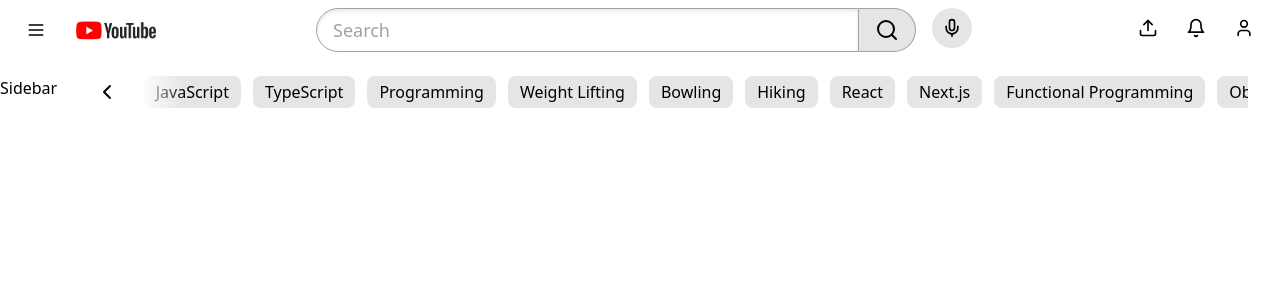
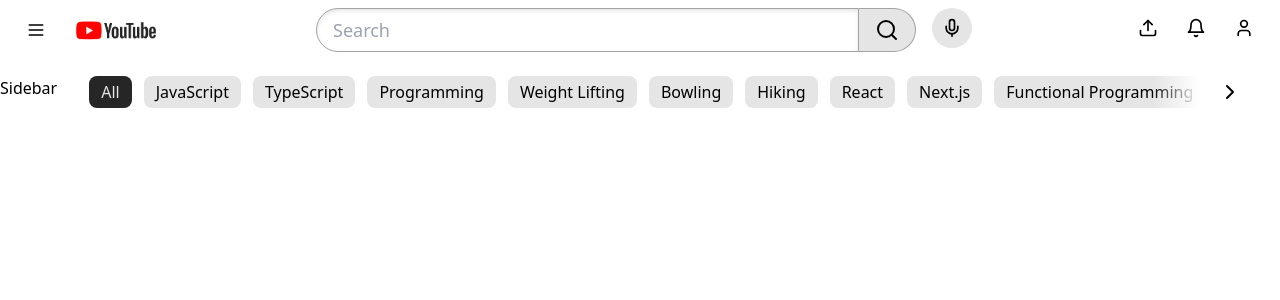
Before and after one commit to Lakshay11254/TS-Twind, a React (Vite) app in the folder yt homepage/: page / in a window 1280 px wide. Shown: the top 300 px of the page. Built offline with nearby package versions, Linux system fonts and the light colour scheme.

Commit message:
catrgoryPills updated

```diff
--- a/yt homepage/src/components/CategoryPills.tsx
+++ b/yt homepage/src/components/CategoryPills.tsx
@@ -1,21 +1,52 @@
-import { ChevronLeft } from "lucide-react";
-import { Button } from "./Button";
+import { ChevronLeft, ChevronRight } from "lucide-react"
+import { Button } from "./Button"
+import { useEffect, useRef, useState } from "react"
 
 type CategoryPillProps = {
-  categories: string[];
-  selectedCategory: string;
-  onSelect: (category: string) => void;
-};
+  categories: string[]
+  selectedCategory: string
+  onSelect: (category: string) => void
+}
+
+const TRANSLATE_AMOUNT = 200
 
 export function CategoryPills({
   categories,
   selectedCategory,
   onSelect,
 }: CategoryPillProps) {
+  const [translate, setTranslate] = useState(0)
+  const [isLeftVisible, setIsLeftVisible] = useState(false)
+  const [isRightVisible, setIsRightVisible] = useState(false)
+  const containerRef = useRef<HTMLDivElement>(null)
+
+  useEffect(() => {
+    if (containerRef.current == null) return
+
+    const observer = new ResizeObserver(entries => {
+      const container = entries[0]?.target
+      if (container == null) return
+
+      setIsLeftVisible(translate > 0)
+      setIsRightVisible(
+        translate + container.clientWidth < container.scrollWidth
+      )
+    })
+
+    observer.observe(containerRef.current)
+
+    return () => {
+      observer.disconnect()
+    }
+  }, [categories, translate])
+
   return (
-    <div className="overflow-x-hidden relative">
-      <div className="flex whitespace-nowrap gap-3 transition-transform w-[max-content]">
-        {categories.map((category) => (
+    <div ref={containerRef} className="overflow-x-hidden relative">
+      <div
+        className="flex whitespace-nowrap gap-3 transition-transform w-[max-content]"
+        style={{ transform: `translateX(-${translate}px)` }}
+      >
+        {categories.map(category => (
           <Button
             key={category}
             onClick={() => onSelect(category)}
@@ -26,15 +57,49 @@ export function CategoryPills({
           </Button>
         ))}
       </div>
+      {isLeftVisible && (
         <div className="absolute left-0 top-1/2 -translate-y-1/2 bg-gradient-to-r from-white from-50% to-transparent w-24 h-full">
           <Button
             variant="ghost"
             size="icon"
             className="h-full aspect-square w-auto p-1.5"
+            onClick={() => {
+              setTranslate(translate => {
+                const newTranslate = translate - TRANSLATE_AMOUNT
+                if (newTranslate <= 0) return 0
+                return newTranslate
+              })
+            }}
           >
             <ChevronLeft />
           </Button>
         </div>
+      )}
+      {isRightVisible && (
+        <div className="absolute right-0 top-1/2 -translate-y-1/2 bg-gradient-to-l from-white from-50% to-transparent w-24 h-full flex justify-end">
+          <Button
+            variant="ghost"
+            size="icon"
+            className="h-full aspect-square w-auto p-1.5"
+            onClick={() => {
+              setTranslate(translate => {
+                if (containerRef.current == null) {
+                  return translate
+                }
+                const newTranslate = translate + TRANSLATE_AMOUNT
+                const edge = containerRef.current.scrollWidth
+                const width = containerRef.current.clientWidth
+                if (newTranslate + width >= edge) {
+                  return edge - width
+                }
+                return newTranslate
+              })
+            }}
+          >
+            <ChevronRight />
+          </Button>
         </div>
-  );
+      )}
+    </div>
+  )
 }
```
Lines whose indentation alone changed are shown as unchanged.
